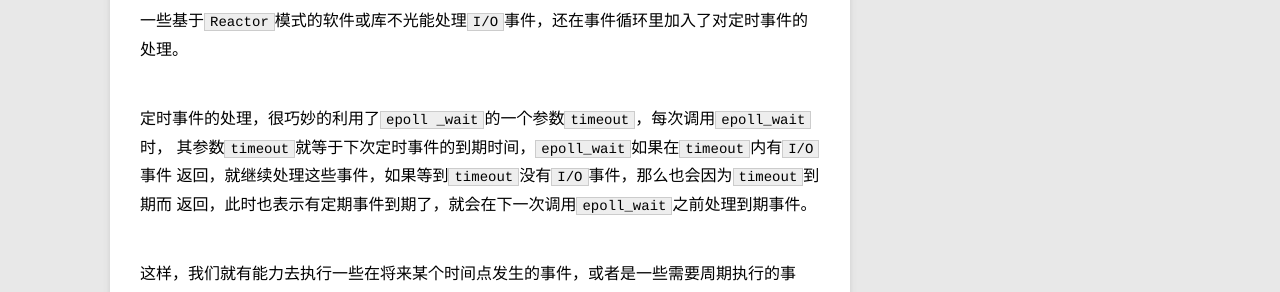
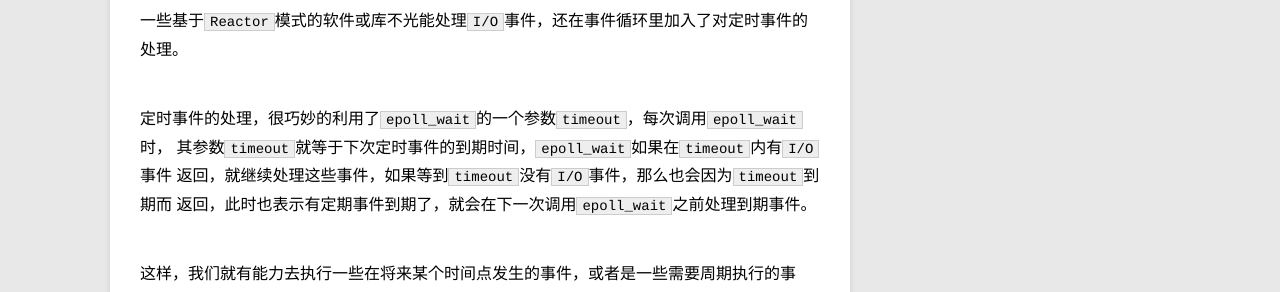
Before and after one commit to tylderen/tylderen.github.io, a Jekyll site: the page built from _posts/blog/2016-07-14-linux-epoll.md, in a window 1280 px wide. Shown: the part 1608-1900 px from the top of the page. Built offline with Jekyll 4.4.1, drawn with Linux system fonts in a browser that asks for light colours; Markdown is read by kramdown in place of the engine named in the settings.

```diff
--- a/_posts/blog/2016-07-14-linux-epoll.md
+++ b/_posts/blog/2016-07-14-linux-epoll.md
@@ -49,7 +49,7 @@ int epoll_wait(int epfd, struct epoll_event *events,int maxevents, int timeout);
 
 一些基于`Reactor`模式的软件或库不光能处理`I/O`事件，还在事件循环里加入了对定时事件的处理。
 
-定时事件的处理，很巧妙的利用了`epoll _wait`的一个参数`timeout`，每次调用`epoll_wait`时，
+定时事件的处理，很巧妙的利用了`epoll_wait`的一个参数`timeout`，每次调用`epoll_wait`时，
 其参数`timeout`就等于下次定时事件的到期时间，`epoll_wait`如果在`timeout`内有`I/O`事件
 返回，就继续处理这些事件，如果等到`timeout`没有`I/O`事件，那么也会因为`timeout`到期而
 返回，此时也表示有定期事件到期了，就会在下一次调用`epoll_wait`之前处理到期事件。
```
